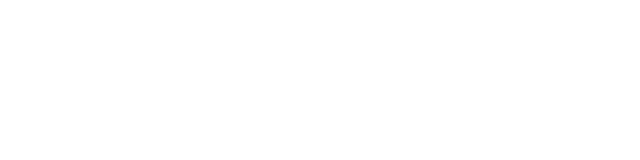
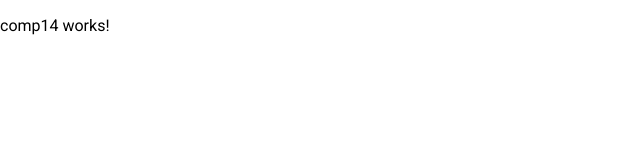
Before and after one commit to junkbin/junk4, an Angular app: page /comp14 in a window 1280 px wide. Before the commit this address led to /. Shown: the top 160 px of the page, without its empty margins (0-640 px from the left). Built offline with nearby package versions, Linux system fonts and the light colour scheme.

Commit message:
comp 14 added.

```diff
--- a/src/app/app-routing.module.ts
+++ b/src/app/app-routing.module.ts
@@ -13,6 +13,7 @@
 import { Comp11Component } from './comp11/comp11.component';
 import { Comp12Component } from './comp12/comp12.component';
 import { Comp13Component } from './comp13/comp13.component';
+import { Comp14Component } from './comp14/comp14.component';
 
 const routes: Routes = [
   {path: 'comp1', component: Comp1Component},
@@ -28,6 +29,7 @@
   {path: 'comp11', component: Comp11Component},
   {path: 'comp12', component: Comp12Component},
   {path: 'comp13', component: Comp13Component},
+  {path: 'comp14', component: Comp14Component},
   {path: '', component: Comp9Component},
 ];
 
@@ -51,5 +53,6 @@
     Comp10Component,
     Comp11Component,
     Comp12Component,
-    Comp13Component
+    Comp13Component,
+    Comp14Component
 ];
--- /dev/null
+++ b/src/app/comp14/comp14.component.html
@@ -0,0 +1,3 @@
+<p>
+  comp14 works!
+</p>
--- /dev/null
+++ b/src/app/comp14/comp14.component.ts
@@ -0,0 +1,15 @@
+import { Component, OnInit } from '@angular/core';
+
+@Component({
+  selector: 'app-comp14',
+  templateUrl: './comp14.component.html',
+  styleUrls: ['./comp14.component.css']
+})
+export class Comp14Component implements OnInit {
+
+  constructor() { }
+
+  ngOnInit() {
+  }
+
+}
```
Also changed, not shown: src/app/comp14/comp14.component.css (added).
